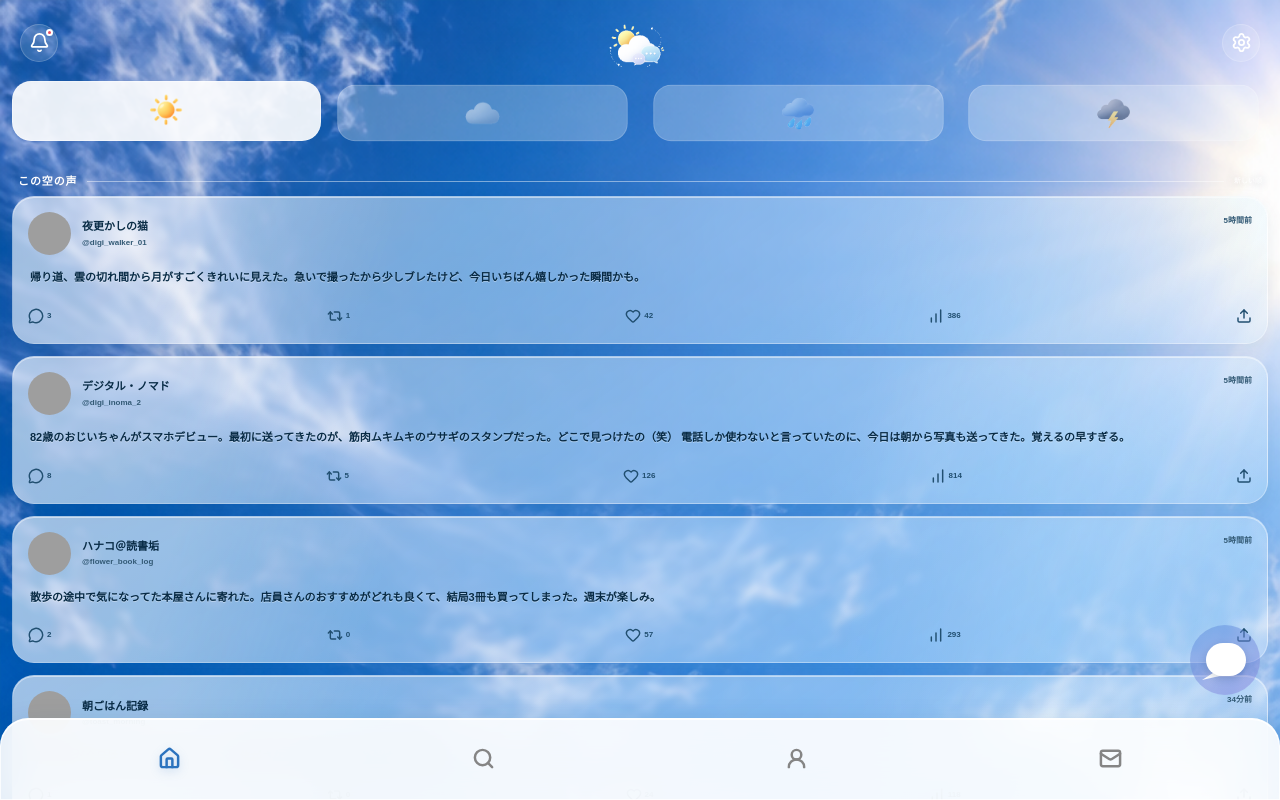
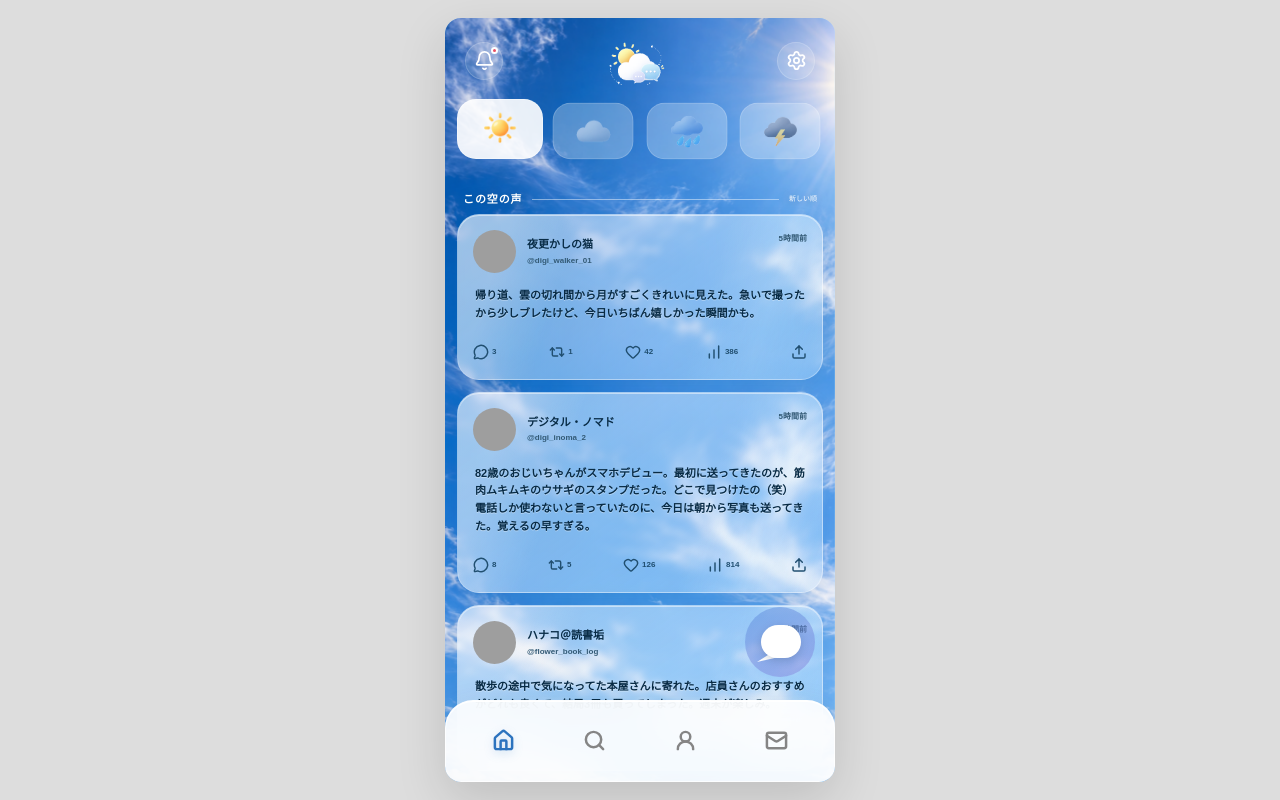
Before and after one commit to awo080558-dot/sora-social-apuri, a Next.js app: page / in a window 1280 px wide. Built offline with nearby package versions, Linux system fonts and the light colour scheme; grey boxes are pictures that could not be loaded.

Commit message:
Restore centered desktop app width

```diff
--- a/app/globals.css
+++ b/app/globals.css
@@ -1,7 +1,7 @@
 @import "tailwindcss";
 @import "leaflet/dist/leaflet.css";
 :root{--ink:#080808;--muted:#777;--line:#d4d4d4;--blue:#5874ff}*{box-sizing:border-box}html,body{margin:0;min-height:100%;font-family:Arial,"Hiragino Kaku Gothic ProN","Yu Gothic",sans-serif;color:var(--ink)}button,input,textarea{font:inherit}button{color:inherit}
-.sora-stage{width:100%;min-height:100vh;min-height:100dvh;background:#f9f9f9;display:grid;place-items:stretch;padding:0}.sora-app{width:100%;max-width:none;height:100vh;height:100dvh;min-height:100vh;min-height:100dvh;background:#f9f9f9;border-radius:0;overflow:hidden;position:relative;display:flex;flex-direction:column;box-shadow:none}
+.sora-stage{min-height:100vh;background:#ddd;display:grid;place-items:center;padding:18px}.sora-app{width:390px;height:min(957px,calc(100vh - 36px));background:#f9f9f9;border-radius:16px;overflow:hidden;position:relative;display:flex;flex-direction:column;box-shadow:0 18px 50px #0002}
 .sora-header{height:88px;flex:none;background:#f6f7fc;display:flex;align-items:center;justify-content:space-between;padding:18px 27px 5px}.sora-header button{border:0;background:none;padding:7px;cursor:pointer}.sora-header svg{width:25px;height:25px}.forecast-mark{font-size:31px;line-height:1;filter:saturate(.8)}
 .weather-tabs{height:57px;flex:none;display:grid;grid-template-columns:repeat(4,1fr);background:#f6f7fc;border-bottom:2px solid #ccc;box-shadow:0 2px 4px #0001}.weather-tabs button{border:0;background:none;display:grid;place-items:center;cursor:pointer;position:relative}.weather-tabs svg{width:30px;height:30px;stroke-width:2.4}.weather-tabs button.active:after{content:"";position:absolute;bottom:-2px;left:12px;right:12px;height:3px;background:#111}
 .timeline-area{flex:1;overflow-y:auto;padding:8px 7px 118px;scrollbar-width:none}.timeline-area::-webkit-scrollbar{display:none}.forecast-note{display:flex;gap:10px;align-items:center;margin:0 1px 8px;padding:9px 11px;border-radius:11px;background:#fff7d4;border:1px solid #f1dda0}.forecast-note.cloudy{background:#edf1f3;border-color:#d7dde0}.forecast-note.rainy{background:#eaf3ff;border-color:#c9def6}.forecast-note.storm{background:#eceaf3;border-color:#d5d0e4}.forecast-note>span{font-size:23px}.forecast-note strong{font-size:11px}.forecast-note p{font-size:9px;margin:3px 0 0;color:#555;line-height:1.35}
```
